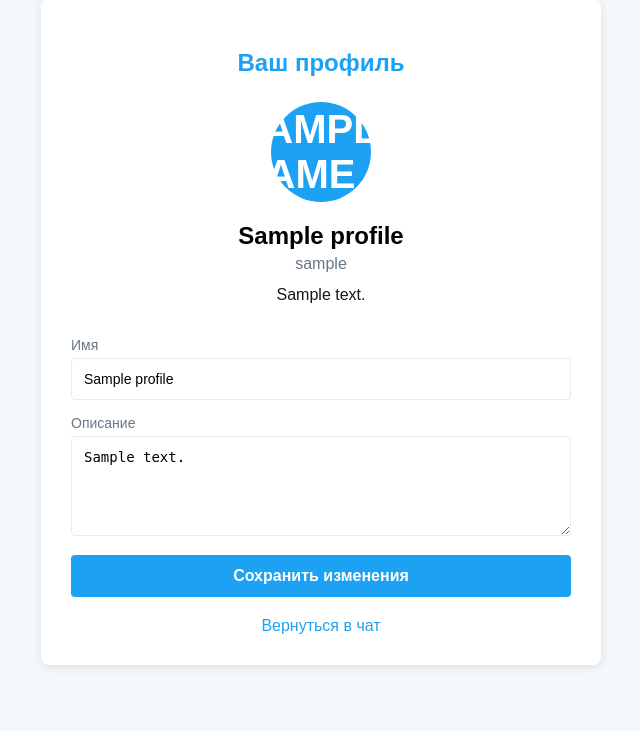
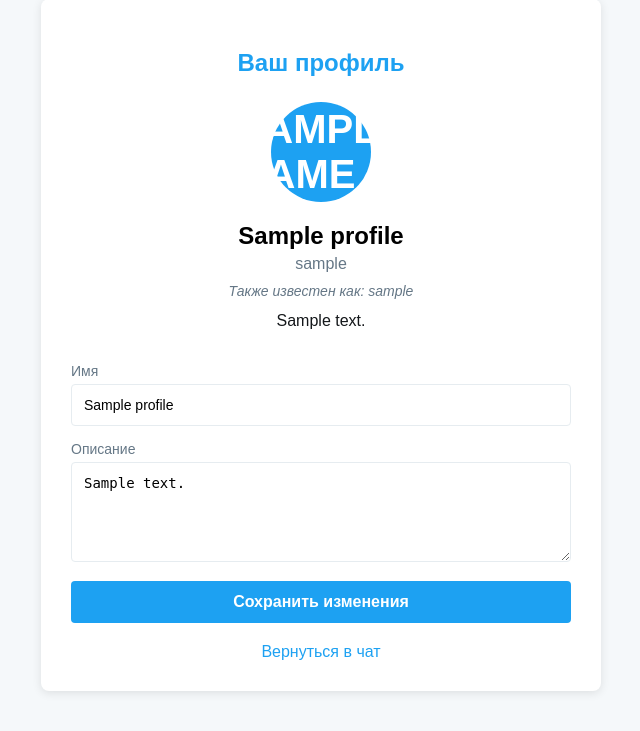
Before and after one commit to matveyv252524/site, a FastAPI app: template templates/profile.html in a window 1280 px wide. Shown: the part 71-802 px from the top of the page, without its empty margins (319-959 px from the left). Before the commit the page ends 738 px from the top, so only its background shows below. Run offline with FastAPI, Linux system fonts and the light colour scheme; the template is opened without the code that fills it: most values are stand-ins (such as "Sample title", 1, 10 or a date in 2020); some libraries are stand-ins or nearby versions.

Commit message:
Update profile.html

```diff
--- a/templates/profile.html
+++ b/templates/profile.html
@@ -47,6 +47,12 @@
         .profile-username {
             color: #657786;
             margin-bottom: 10px;
+        }
+        .profile-alternate-usernames {
+            color: #657786;
+            font-size: 14px;
+            margin-bottom: 10px;
+            font-style: italic;
         }
         .profile-description {
             color: #14171a;
@@ -107,6 +113,11 @@
         <div class="profile-info">
             <div class="profile-name">{{ profile.name }}</div>
             <div class="profile-username">{{ profile.username }}</div>
+            {% if profile.alternate_usernames %}
+            <div class="profile-alternate-usernames">
+                Также известен как: {{ profile.alternate_usernames|join(', ') }}
+            </div>
+            {% endif %}
             <div class="profile-description">{{ profile.description or "Нет описания" }}</div>
         </div>
 
```
